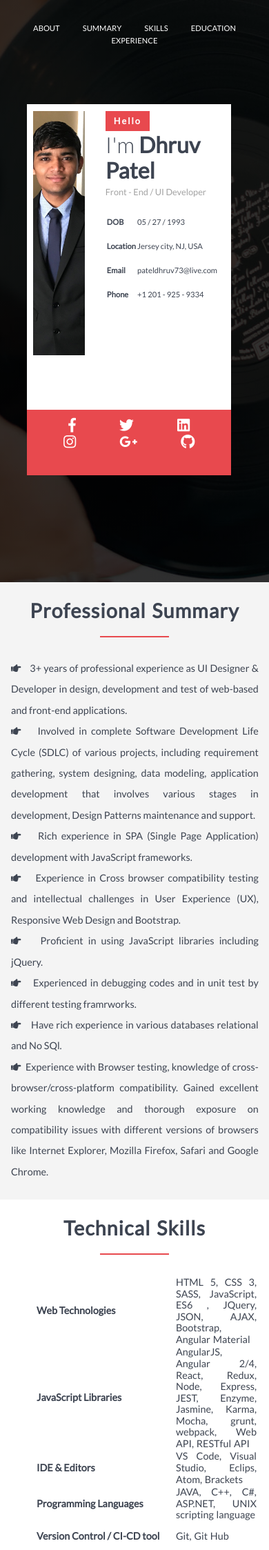
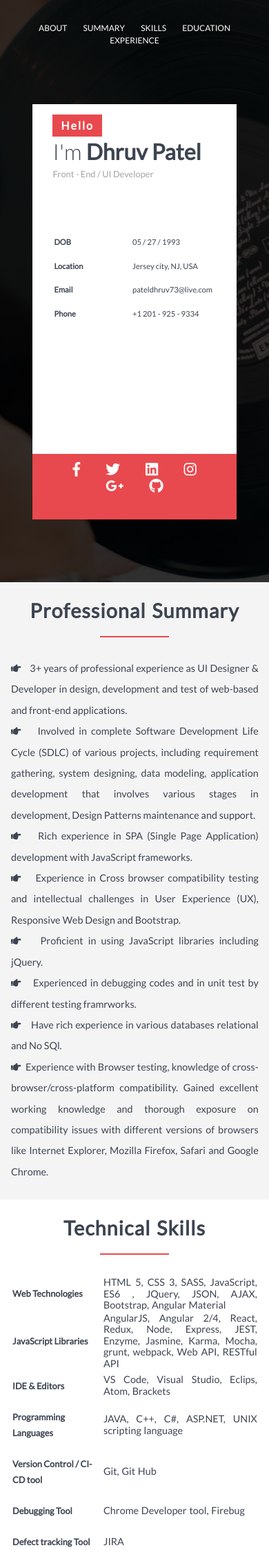
Before and after one commit to Dhruvpatel73/portfolio, a PHP site: page / in a window 390 px wide. Shown: the top 2247 px of the page at 69% size. Run offline with PHP 8.4, Linux system fonts and the light colour scheme; style sheets or scripts are compiled from the project's sources; some libraries are stand-ins or nearby versions.

Commit message:
media queries till 0 to 657 pix

```diff
--- a/home.html
+++ b/home.html
@@ -98,7 +98,7 @@
     <section class="skills" id="skills">
         <div class="row">
             <h2>Technical Skills</h2>
-            <table class="table js--wp-4" style="margin-left: 10%;">
+            <table class="table js--wp-4">
                 <tr>
                   <td class="skill-title">Web Technologies</td>
                   <td class="skill-value">HTML 5, CSS 3, SASS, JavaScript, ES6 , JQuery, JSON, AJAX, Bootstrap, Angular Material</td>
--- a/resources/css/queries.css
+++ b/resources/css/queries.css
@@ -86,6 +86,81 @@
 }
 
 /* Small phones: from 0 to 480px */
-@media only screen and (max-width: 480px) {
+@media only screen and (max-width: 517px) {
+
     section { padding: 25px 0;}
+
+    .main-nav li a:link,
+    .main-nav li a:visited {
+      font-size: 75%;
+      font-weight: 500;
+    }
+
+    .main-nav li {
+        margin: 0 10px;
+    }
+
+    .main-div{
+        width: 80%;
+        height: 75%;
+        top: 10%;
+        left: 12%;
+    }
+    .main-div #left {
+        height: 0;
+        width: 0;
+    }
+
+    #right {
+        float: left;
+        height: 80%;
+        width: 95%;
+        background-color: #fff;
+    }
+
+    .greet {
+        background-color: #e8494e;
+        color: #fff;
+        font-size: 100%;
+        font-weight: 700;
+        display: inline-block;
+        padding: 7px 12px;
+        letter-spacing: 2px;
+    }
+
+    #right-bottom ul {
+        list-style: none;
+        margin: 0;
+    }
+
+    .social-links li a:link,
+    .social-links li a:visited{
+        margin: 5px 17px;
+        font-size: 130%;
+        color: #fff;
+    }
+
+    .skill-title {
+        font-size: 80%;
+        line-height: 180%;
+        font-weight: 700;
+        width: 130px;
+        padding: 10px 0;
+    }
+
+    .skill-value {
+        word-spacing: 1px;
+    }
+
+
+    .panel {
+
+        margin-left: 10%;
+        width: 80%;
+        height:auto;
+        border-top: 3px solid #e8494e;
+        background-color: #fff;
+        padding-left: 30px;
+        padding-bottom: 10px;
+    }
 }
--- a/resources/css/style.css
+++ b/resources/css/style.css
@@ -92,7 +92,6 @@ header {
     height: 75%;
     top: 10%;
     left: 17%;
-
 }
 
 .main-div #left {
@@ -108,7 +107,6 @@ header {
     background-image: url(img/dhruv.jpg);
     background-size: cover;
     background-position: center;
-
 }
 
 #right {
@@ -237,6 +235,9 @@ h2:after {
 /* SKILLS */
 /*-------------------------------------------*/
 
+tabel {
+    margin-left: 10%;
+}
 .skill-title {
     font-size: 90%;
     line-height: 145%;
```
